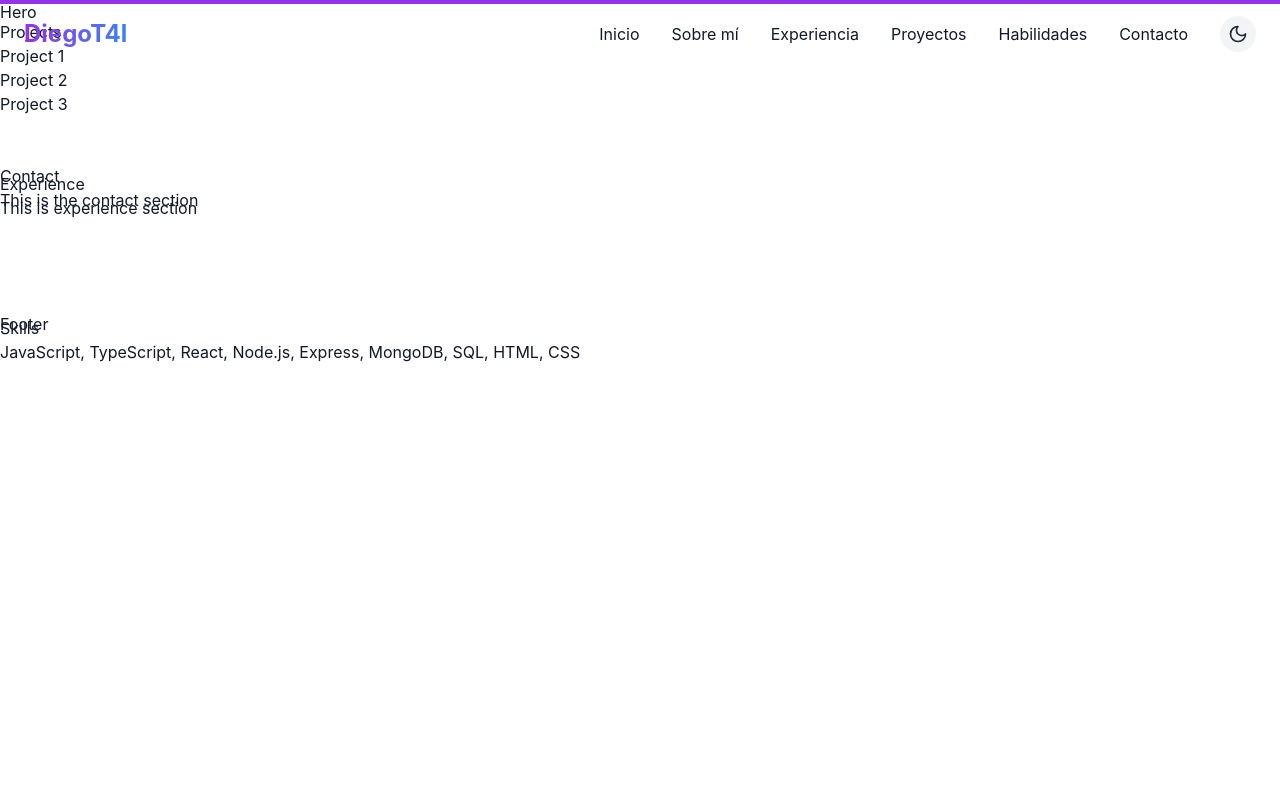
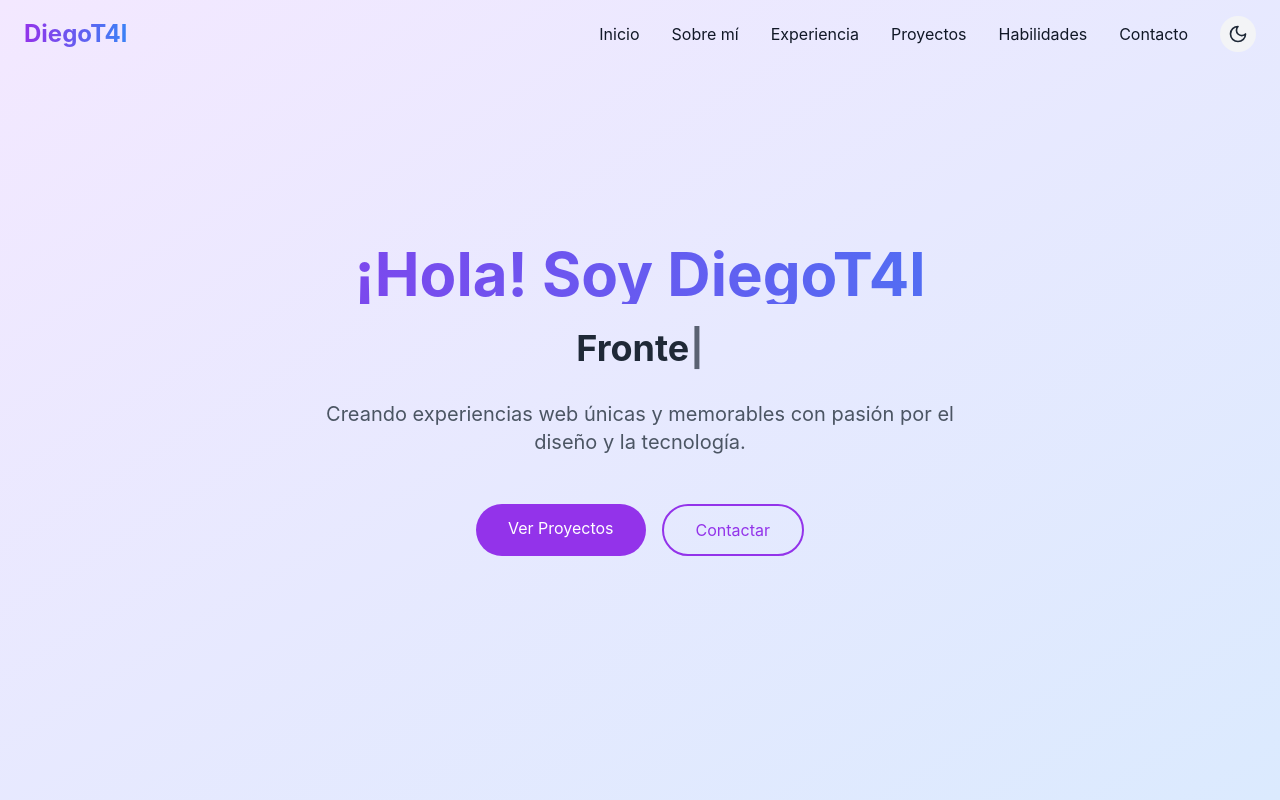
Before and after one commit to DiegoT4l/Portfolio-V3, a React (Vite) app: page / in a window 1280 px wide. Shown: the top 800 px of the page. Built offline with nearby package versions, Linux system fonts and the light colour scheme.

Commit message:
feat(hero): Implement animated Hero section with scroll effects and typewriter text

```diff
--- a/src/components/Hero.tsx
+++ b/src/components/Hero.tsx
@@ -1,9 +1,84 @@
+import { motion, useScroll, useTransform } from 'framer-motion';
+import Typewriter from 'typewriter-effect';
+
 function Hero() {
-  return (
-    <div>
-      <h1>Hero</h1>
-    </div>
-  );
+    const { scrollYProgress } = useScroll();
+    const y = useTransform(scrollYProgress, [0, 1], [0, 300]);
+    const opacity = useTransform(scrollYProgress, [0, 0.5], [1, 0]);
+
+    return (
+        <section id="home" className="relative min-h-screen flex items-center justify-center overflow-hidden">
+            <motion.div
+                className="absolute inset-0 bg-gradient-to-br from-purple-100 to-blue-100 dark:from-purple-900/20 dark:to-blue-900/20 opacity-50"
+                style={{ y, opacity }}
+            />
+
+            <div className="container mx-auto px-6 relative z-10">
+                <motion.div
+                    className="text-center"
+                    initial={{ opacity: 0, y: 20 }}
+                    animate={{ opacity: 1, y: 0 }}
+                    transition={{ duration: 0.8 }}
+                >
+                    <motion.h1
+                        className="text-4xl md:text-6xl font-bold mb-6 bg-gradient-to-r from-purple-600 to-blue-500 bg-clip-text text-transparent"
+                        whileHover={{ scale: 1.05 }}
+                        style={{ y: useTransform(scrollYProgress, [0, 1], [0, -100]) }}
+                    >
+                        ¡Hola! Soy DiegoT4l
+                    </motion.h1>
+
+                    <motion.div
+                        className="text-2xl md:text-4xl font-bold text-gray-800 dark:text-gray-200 mb-8"
+                        style={{ y: useTransform(scrollYProgress, [0, 1], [0, 100]) }}
+                    >
+                        <Typewriter
+                            options={{
+                                strings: ['Frontend Developer', 'UI/UX Enthusiast', 'React Specialist'],
+                                autoStart: true,
+                                loop: true,
+                            }}
+                        />
+                    </motion.div>
+
+                    <motion.p
+                        className="text-lg md:text-xl text-gray-600 dark:text-gray-400 mb-12 max-w-2xl mx-auto"
+                        initial={{ opacity: 0 }}
+                        animate={{ opacity: 1 }}
+                        transition={{ delay: 0.5 }}
+                        style={{ y: useTransform(scrollYProgress, [0, 1], [0, 150]) }}
+                    >
+                        Creando experiencias web únicas y memorables con pasión por el diseño y la tecnología.
+                    </motion.p>
+
+                    <motion.div
+                        className="flex justify-center space-x-4"
+                        initial={{ opacity: 0 }}
+                        animate={{ opacity: 1 }}
+                        transition={{ delay: 0.8 }}
+                        style={{ y: useTransform(scrollYProgress, [0, 1], [0, 200]) }}
+                    >
+                        <motion.a
+                            href="#projects"
+                            className="px-8 py-3 bg-purple-600 text-white rounded-full hover:bg-purple-700 transition-colors"
+                            whileHover={{ scale: 1.05 }}
+                            whileTap={{ scale: 0.95 }}
+                        >
+                            Ver Proyectos
+                        </motion.a>
+                        <motion.a
+                            href="#contact"
+                            className="px-8 py-3 border-2 border-purple-600 text-purple-600 dark:text-purple-400 rounded-full hover:bg-purple-600 hover:text-white transition-colors"
+                            whileHover={{ scale: 1.05 }}
+                            whileTap={{ scale: 0.95 }}
+                        >
+                            Contactar
+                        </motion.a>
+                    </motion.div>
+                </motion.div>
+            </div>
+        </section>
+    );
 }
 
 
```
